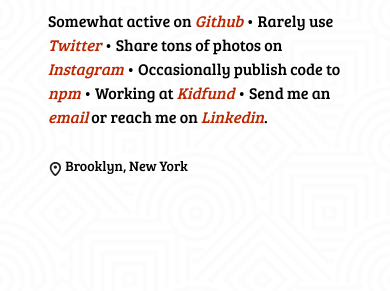
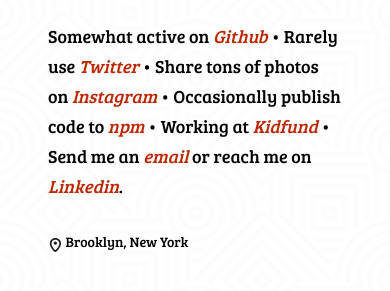
Before and after one commit to luisfcolon/luisfcolon.github.io, a website: page index.html in a window 390 px wide. Shown: the part 163-454 px from the top of the page. Drawn offline with Linux system fonts and the light colour scheme.

Commit message:
Updated font sizes for mobile view

```diff
--- a/assets/sass/lulu.scss
+++ b/assets/sass/lulu.scss
@@ -38,17 +38,12 @@
   @include margin-bottom(1);
 
   font-family: 'Bree';
-  font-size: 1.6rem;
-  line-height: $vertical-rhythym-base;
+  font-size: 1.8rem;
+  line-height: 3rem;
   color: #000;
 
   &:last-child {
     margin-bottom: 0;
-  }
-
-  @include respond-to($breakpoint-medium) {
-    font-size: 1.8rem;
-    line-height: 3rem;
   }
 }
 
@@ -83,12 +78,11 @@
 
 .text {
   font-family: 'Bree';
-  font-size: 1.8rem;
-  line-height: $vertical-rhythym-base;
+  font-size: 2rem;
+  line-height: 3rem;
   color: #000;
 
   @include respond-to($breakpoint-medium) {
     font-size: $vertical-rhythym-base;
-    line-height: 3rem;
   }
 }
```
Also changed, not shown: static/css/lulu.css.
